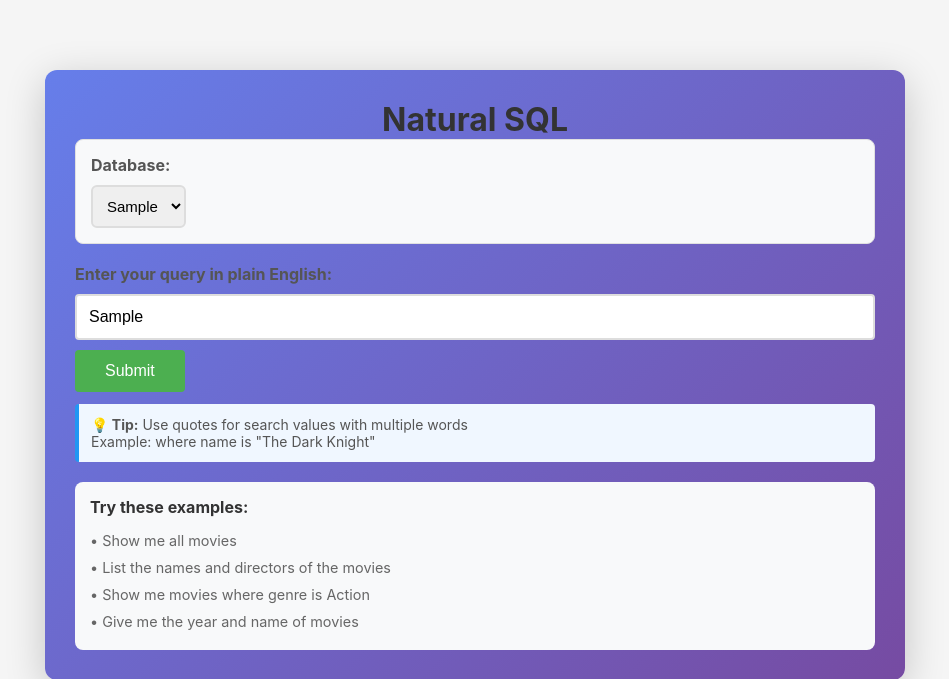
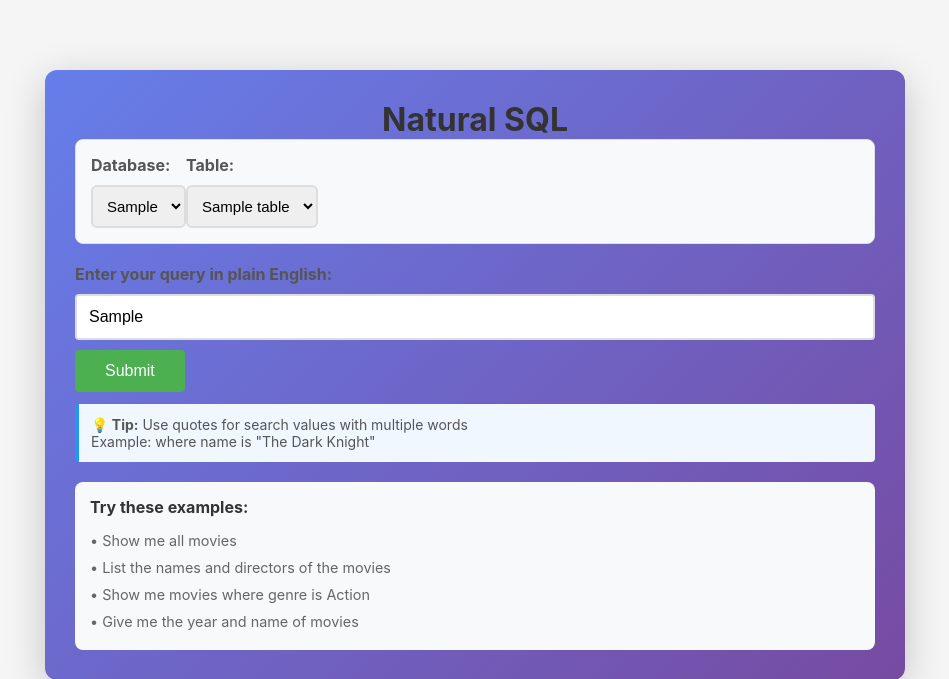
Before and after one commit to ddang9390/NaturalSQL, a Flask app: template GUI/templates/index.html in a window 1280 px wide. Shown: the top 679 px of the page, without its empty margins (165-1114 px from the left). Run offline with Flask 3, Linux system fonts and the light colour scheme; the template is opened without the code that fills it: most values are stand-ins (such as "Sample title", 1, 10 or a date in 2020).

Commit message:
Display tables from database

```diff
--- a/GUI/main_ui.py
+++ b/GUI/main_ui.py
@@ -24,10 +24,14 @@ class MainGUI:
 
         current_db = session.get('db', dbs[0])
 
+        schema = get_schema_info(current_db)
+        tables = list(schema.keys())
 
         return render_template('index.html',
                                available_dbs = dbs,
-                               selected_db = current_db)
+                               available_tables = tables,
+                               selected_db = current_db,
+                               selected_table = session.get('table', 'auto'))
 
 
     def taking_question(self):
@@ -60,7 +64,7 @@ class MainGUI:
     @app.route("/get_tables/<db>")
     def get_tables(db):
         try:
-            schema = get_schema_info()
+            schema = get_schema_info(db)
             tables = list(schema.keys())
 
             return jsonify({'tables': tables})
--- a/GUI/templates/index.html
+++ b/GUI/templates/index.html
@@ -15,6 +15,17 @@
                         {% for db in available_dbs %}
                         <option values="{{db}}">
                             {{db}}
+                        </option>
+                        {% endfor %}
+                    </select>
+                </div>
+
+                <div class="db-select-group">
+                    <label>Table:</label>
+                    <select name="table" id='table'>
+                        {% for table in available_tables %}
+                        <option values="{{table}}">
+                            {{table}}
                         </option>
                         {% endfor %}
                     </select>
@@ -74,7 +85,19 @@
         function updateTables() {
             const db = document.getElementById('database').value
 
-            // TODO - implement table dropdown and populate it
+            fetch(`/get_tables/${db}`)
+                .then(response => response.json())
+                .then(data => {
+                    const tableSelect = document.getElementById('table');
+                    tableSelect.innerHTML = '<option></option>'
+
+                    data.tables.forEach(table => {
+                        const option = document.createElement('option');
+                        option.value = table;
+                        option.textContent = table;
+                        tableSelect.appendChild(option);
+                    });
+                });
         }
     </script>
 </body>
```
Also changed, not shown: data/db_utils.py (+8 -2 lines).
